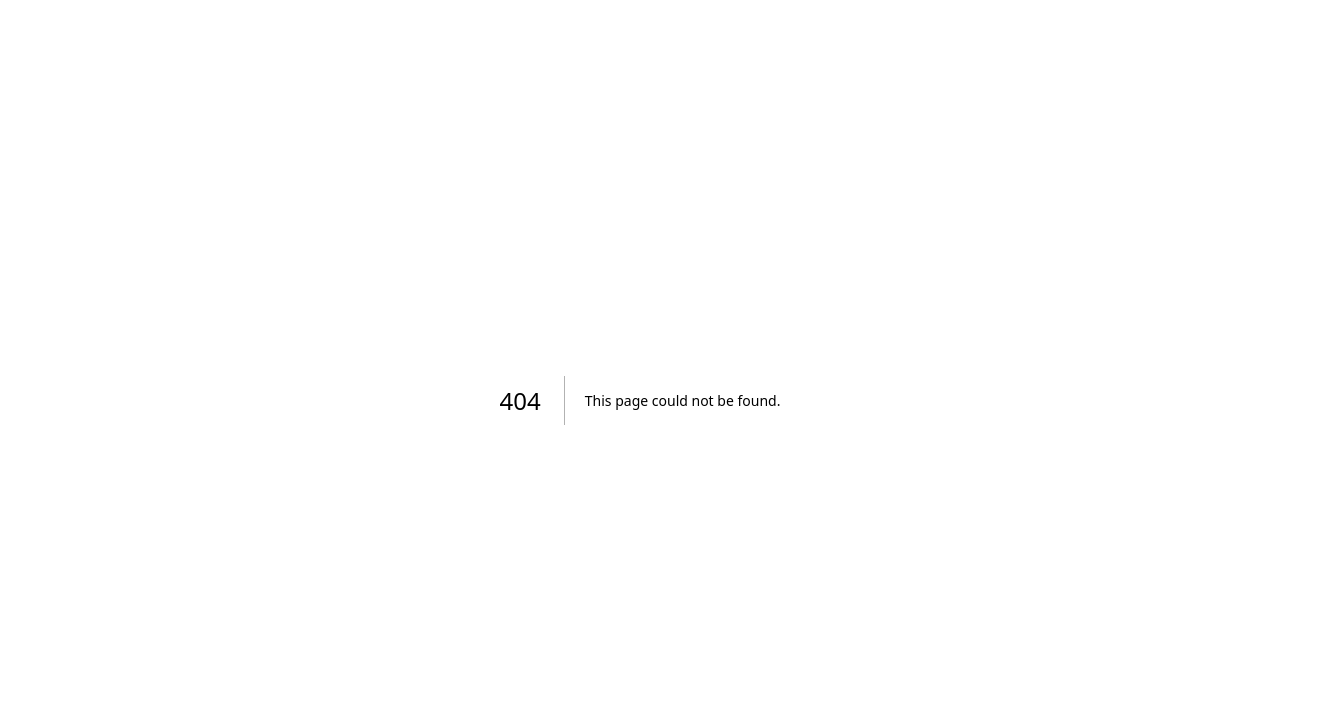
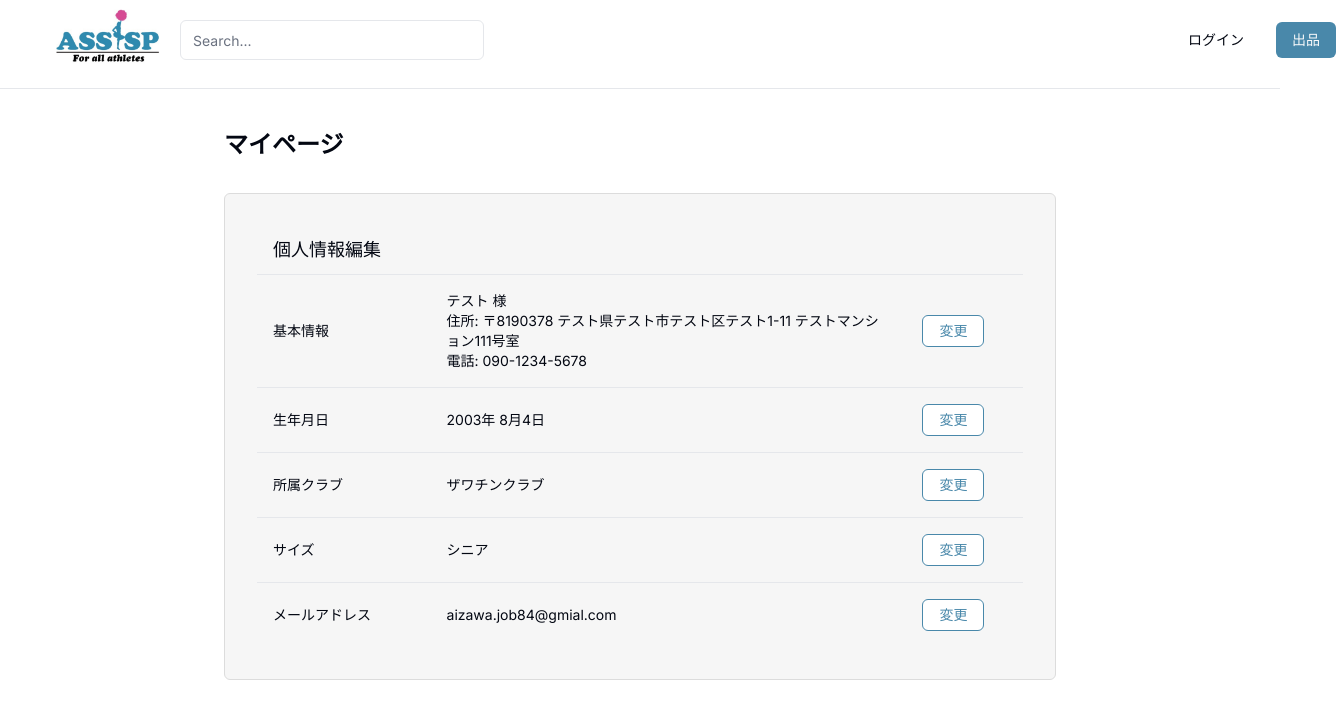
Before and after one commit to zawazawa84/assispo, a Next.js app: page /user/1 in a window 1280 px wide. Before the commit this address had no page. Shown: the top 718 px of the page, 1336 px wide, since content can reach past the window. Built offline with nearby package versions, Linux system fonts and the light colour scheme.

Commit message:
マイページの実装

```diff
--- /dev/null
+++ b/src/app/user/[userId]/page.tsx
@@ -0,0 +1,5 @@
+import { MyPage } from '@/features/user/pages/MyPage';
+
+export default function UserPage() {
+  return <MyPage />;
+}
--- a/src/components/ui/table.tsx
+++ b/src/components/ui/table.tsx
@@ -63,7 +63,7 @@ const TableHead = React.forwardRef<
   <th
     ref={ref}
     className={cn(
-      'h-12 px-4 text-left align-middle font-medium text-muted-foreground [&:has([role=checkbox])]:pr-0',
+      'h-12 px-4 text-left align-middle text-lg font-medium [&:has([role=checkbox])]:pr-0',
       className,
     )}
     {...props}
--- /dev/null
+++ b/src/features/user/pages/MyPage.tsx
@@ -0,0 +1,122 @@
+import { Header } from '@/components/Layout/Header';
+import { Button } from '@/components/ui/button';
+import { Separator } from '@/components/ui/separator';
+import {
+  Table,
+  TableBody,
+  TableCell,
+  TableHead,
+  TableHeader,
+  TableRow,
+} from '@/components/ui/table';
+
+export const MyPage = () => {
+  return (
+    <>
+      <header className="bg-white">
+        <Header />
+        <Separator className="my-2" />
+      </header>
+      <div className="h-screen space-y-8 mt-10 ml-56 mr-56">
+        <h1 className="text-2xl font-semibold">マイページ</h1>
+        <div className="p-8 border border-[#dcdcdc] rounded-md bg-[#f6f6f6]">
+          <Table className="">
+            <TableHeader>
+              <TableRow>
+                <TableHead>個人情報編集</TableHead>
+              </TableRow>
+            </TableHeader>
+            <TableBody>
+              <TableRow>
+                <TableCell>
+                  <p>基本情報</p>
+                </TableCell>
+                <TableCell className="max-w-sm">
+                  {' '}
+                  <p>テスト 様</p>
+                  <p>
+                    住所: 〒8190378 テスト県テスト市テスト区テスト1-11
+                    テストマンション111号室
+                  </p>
+                  <p>電話: 090-1234-5678</p>
+                </TableCell>
+                <TableCell>
+                  <Button
+                    variant="outline"
+                    className="h-8 border border-themeblue"
+                  >
+                    <p className="text-themeblue">変更</p>
+                  </Button>
+                </TableCell>
+              </TableRow>
+              <TableRow>
+                <TableCell>
+                  <p>生年月日</p>
+                </TableCell>
+                <TableCell>
+                  <p>2003年 8月4日</p>
+                </TableCell>
+                <TableCell>
+                  <Button
+                    variant="outline"
+                    className="h-8 border border-themeblue"
+                  >
+                    <p className="text-themeblue">変更</p>
+                  </Button>
+                </TableCell>
+              </TableRow>
+              <TableRow>
+                <TableCell>
+                  <p>所属クラブ</p>
+                </TableCell>
+                <TableCell>
+                  <p>ザワチンクラブ</p>
+                </TableCell>
+                <TableCell>
+                  <Button
+                    variant="outline"
+                    className="h-8 border border-themeblue"
+                  >
+                    <p className="text-themeblue">変更</p>
+                  </Button>
+                </TableCell>
+              </TableRow>
+              <TableRow>
+                <TableCell>
+                  <p>サイズ</p>
+                </TableCell>
+                <TableCell>
+                  <p>シニア</p>
+                </TableCell>
+                <TableCell>
+                  <Button
+                    variant="outline"
+                    className="h-8 border border-themeblue"
+                  >
+                    <p className="text-themeblue">変更</p>
+                  </Button>
+                </TableCell>
+              </TableRow>
+              <TableRow>
+                <TableCell>
+                  <p>メールアドレス</p>
+                </TableCell>
+                <TableCell>
+                  <p>aizawa.job84@gmial.com</p>
+                </TableCell>
+                <TableCell>
+                  <Button
+                    variant="outline"
+                    className="h-8 border border-themeblue"
+                  >
+                    <p className="text-themeblue">変更</p>
+                  </Button>
+                </TableCell>
+              </TableRow>
+            </TableBody>
+          </Table>
+        </div>
+      </div>
+    </>
+  );
+};
--- a/src/gen/$path.ts
+++ b/src/gen/$path.ts
@@ -29,6 +29,14 @@ export const pagesPath = {
   "signup": {
     $url: (url?: { hash?: string }) => ({ pathname: '/signup' as const, hash: url?.hash, path: `/signup${buildSuffix(url)}` })
   },
+  "user": {
+    _userId: (userId: string | number) => ({
+      "orderhistory": {
+        $url: (url?: { hash?: string }) => ({ pathname: '/user/[userId]/orderhistory' as const, query: { userId }, hash: url?.hash, path: `/user/${userId}/orderhistory${buildSuffix(url)}` })
+      },
+      $url: (url?: { hash?: string }) => ({ pathname: '/user/[userId]' as const, query: { userId }, hash: url?.hash, path: `/user/${userId}${buildSuffix(url)}` })
+    })
+  },
   $url: (url?: { hash?: string }) => ({ pathname: '/' as const, hash: url?.hash, path: `/${buildSuffix(url)}` })
 };
 
```
